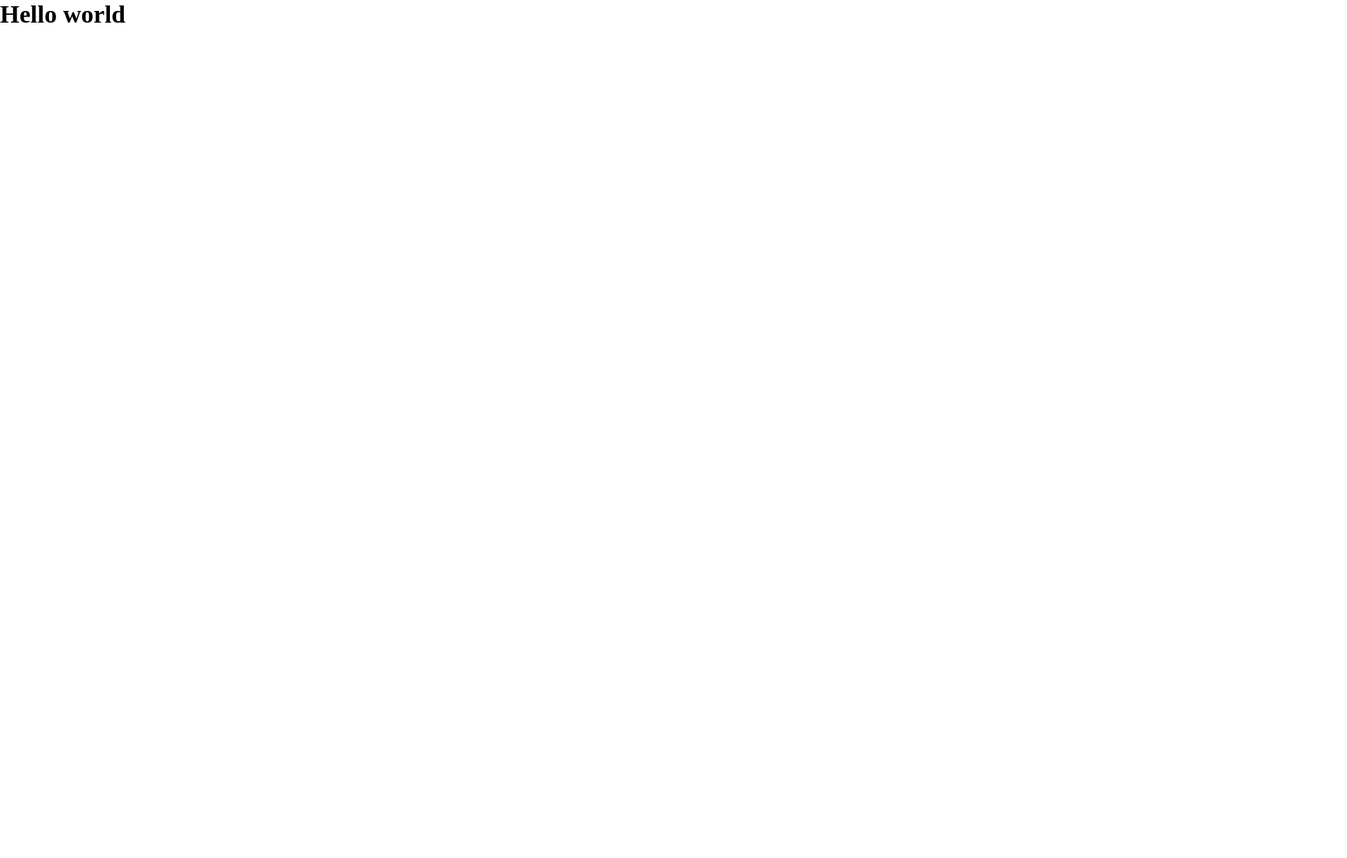
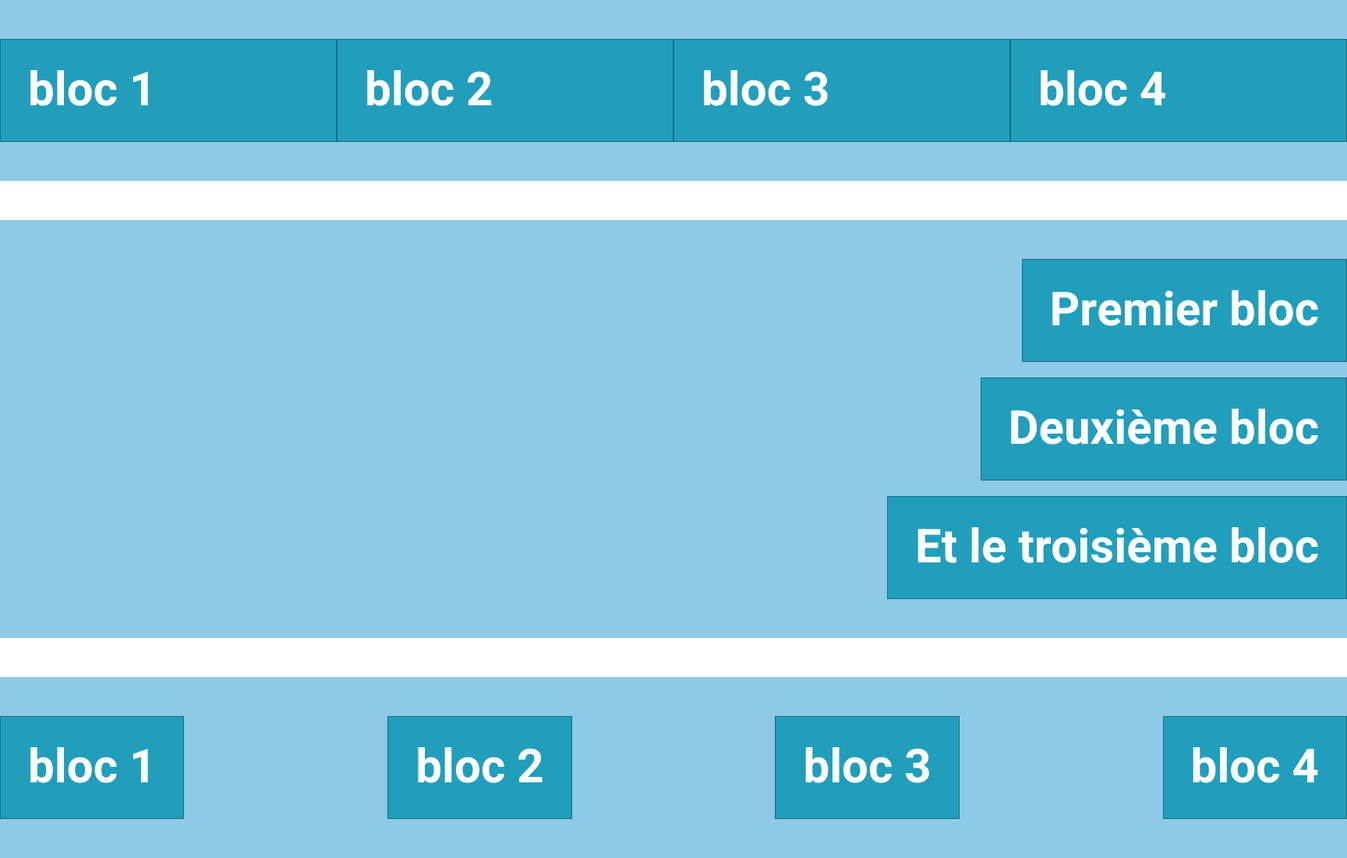
Before and after one commit to despairpanta/examen-1a, a website built with Parcel: page src/index.html in a window 1280 px wide. Shown: the top 1100 px of the page at 78% size, 1728 px wide, since content can reach past the window. Before the commit the page ends 800 px from the top, so only its background shows below. Built offline with nearby package versions, Linux system fonts and the light colour scheme.

Commit message:
finalisation des exercices

```diff
--- a/src/css/main.css
+++ b/src/css/main.css
@@ -12,3 +12,87 @@ img,
 video {
   display: block;
 }
+
+.heebo {
+  font-family: "Heebo", sans-serif;
+  font-optical-sizing: auto;
+  font-weight: weight;
+  font-style: normal;
+}
+
+.exercice {
+  background: #8ecae6;
+  font-family: Heebo;
+  font-size: 60px;
+  font-weight: 700;
+  line-height: 60px;
+  text-align: left;
+  color: white;
+  padding: 50px 0 50px 0;
+}
+
+.bloc {
+  border: 1px solid #146c81;
+  background: #219ebc;
+  padding: 35px;
+}
+
+section {
+  display: flex;
+  flex-direction: column;
+  gap: 50px;
+  background: white;
+  width: 1728px;
+}
+
+/* .exercice-1 */
+
+.exercice-1 {
+  display: flex;
+  flex-direction: row;
+}
+
+.exercice-1 .bloc {
+  width: 25%;
+}
+
+/* exercice 2 */
+
+.exercice-2 {
+  display: flex;
+  flex-direction: column;
+  align-items: flex-end;
+  gap: 20px;
+}
+
+/* exercice 3 */
+
+.exercice-3 {
+  display: flex;
+  flex-direction: row;
+  justify-content: space-between;
+}
+
+/* .exercice-4 */
+
+.exercice-4 {
+  height: 500px;
+  display: flex;
+  flex-direction: row;
+  justify-content: flex-end;
+  align-items: flex-end;
+  gap: 20px;
+  padding-right: 50px;
+}
+
+/* .exercice-5 */
+
+.exercice-5 {
+  display: flex;
+  flex-direction: row;
+  flex-wrap: wrap;
+}
+
+.exercice-5 .bloc {
+  width: 50%;
+}
--- a/src/index.html
+++ b/src/index.html
@@ -5,10 +5,44 @@
     <title>eikon parcel starter</title>
     <meta name="viewport" content="width=device-width, initial-scale=1.0" />
     <link rel="stylesheet" href="css/main.css" />
+    <link rel="preconnect" href="https://fonts.googleapis.com" />
+    <link rel="preconnect" href="https://fonts.gstatic.com" crossorigin />
+    <link
+      href="https://fonts.googleapis.com/css2?family=Heebo:wght@100..900&display=swap"
+      rel="stylesheet"
+    />
   </head>
   <body>
-    <h1>Hello world</h1>
-
+    <section>
+      <div class="exercice-1 exercice">
+        <div class="bloc-1 bloc">bloc 1</div>
+        <div class="bloc-2 bloc">bloc 2</div>
+        <div class="bloc-3 bloc">bloc 3</div>
+        <div class="bloc-4 bloc">bloc 4</div>
+      </div>
+      <div class="exercice-2 exercice">
+        <div class="bloc-1 bloc">Premier bloc</div>
+        <div class="bloc-2 bloc">Deuxième bloc</div>
+        <div class="bloc-3 bloc">Et le troisième bloc</div>
+      </div>
+      <div class="exercice-3 exercice">
+        <div class="bloc-1 bloc">bloc 1</div>
+        <div class="bloc-2 bloc">bloc 2</div>
+        <div class="bloc-3 bloc">bloc 3</div>
+        <div class="bloc-4 bloc">bloc 4</div>
+      </div>
+      <div class="exercice-4 exercice">
+        <div class="bloc-1 bloc">Premier bloc</div>
+        <div class="bloc-2 bloc">Deuxième bloc</div>
+        <div class="bloc-3 bloc">Et le troisième bloc</div>
+      </div>
+      <div class="exercice-5 exercice">
+        <div class="bloc-1 bloc">bloc 1</div>
+        <div class="bloc-2 bloc">bloc 2</div>
+        <div class="bloc-3 bloc">bloc 3</div>
+        <div class="bloc-4 bloc">bloc 4</div>
+      </div>
+    </section>
     <script src="js/main.js" type="module"></script>
   </body>
 </html>
```
